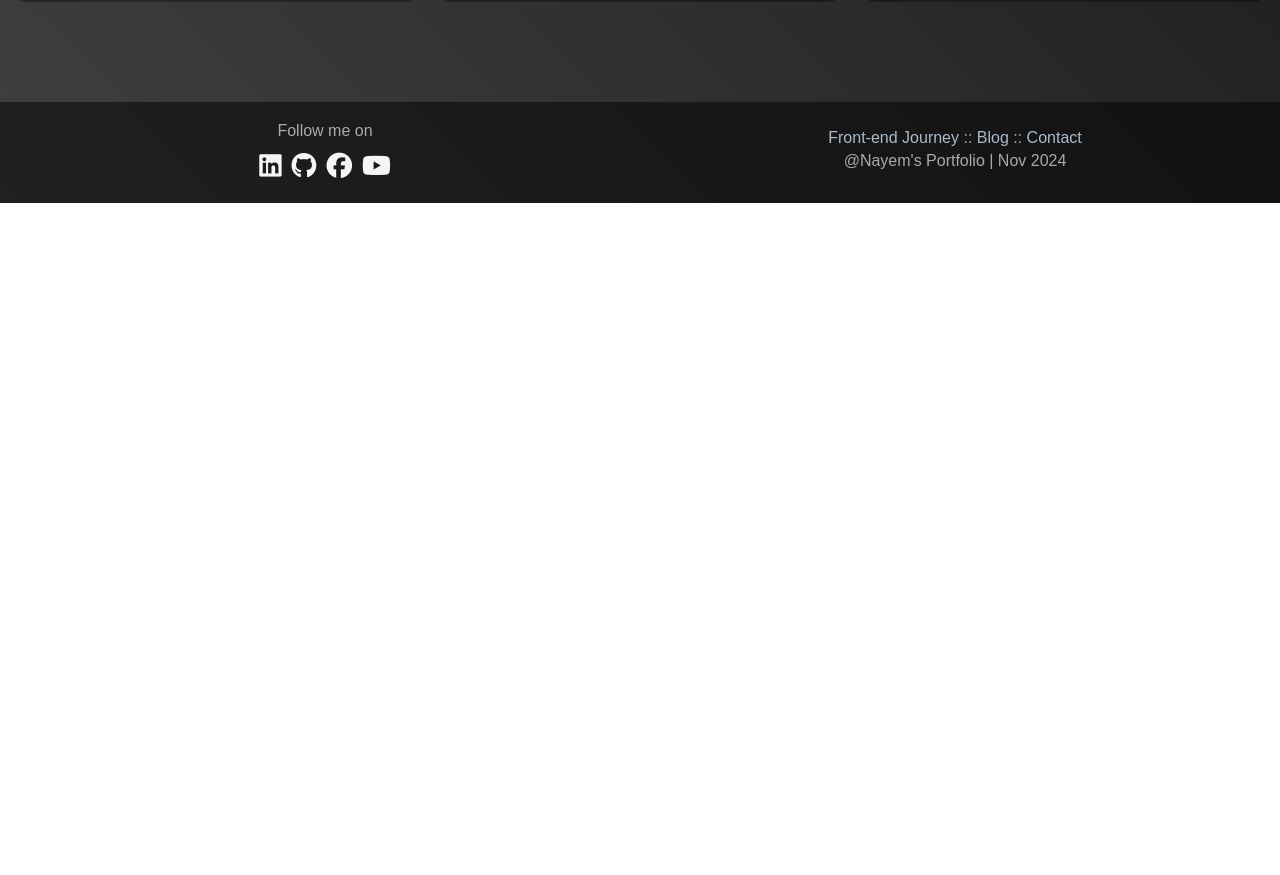
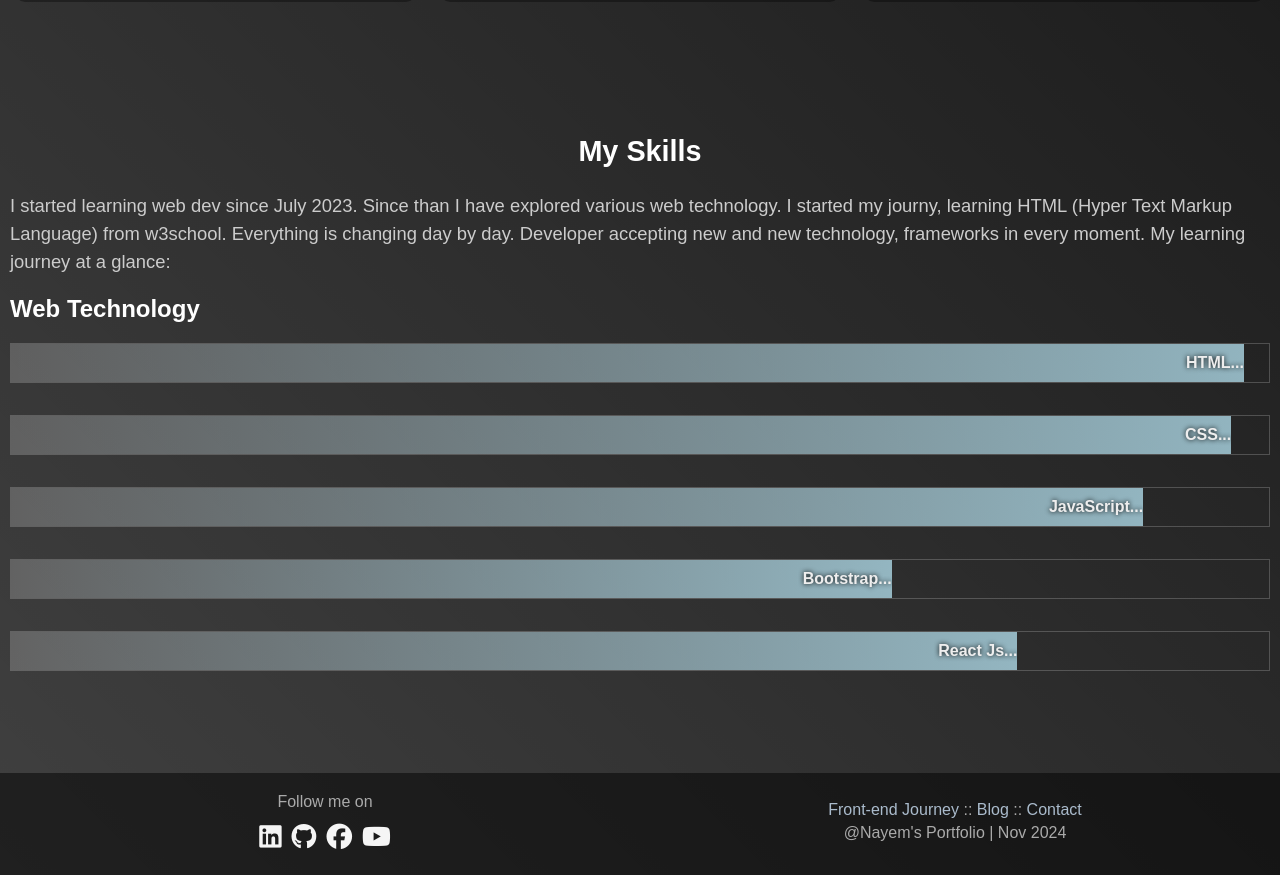
Before and after one commit to nayem-ahmedz/nayem-ahmed, a React (Create React App) app: page / in a window 1280 px wide. Shown: the part 997-1872 px from the top of the page. Before the commit the page ends 1200 px from the top, so only its background shows below. Built offline with nearby package versions, Linux system fonts and the light colour scheme.

Commit message:
Added Skills section, installed react-intersection-observer to manage viewport (animate on view)

```diff
--- a/package.json
+++ b/package.json
@@ -8,6 +8,7 @@
     "@testing-library/user-event": "^14.5.2",
     "react": "^18.3.1",
     "react-dom": "^18.3.1",
+    "react-intersection-observer": "^9.13.1",
     "react-scripts": "^5.0.1",
     "web-vitals": "^4.2.4"
   },
--- a/src/App.css
+++ b/src/App.css
@@ -11,7 +11,7 @@ header, footer{
     flex-shrink: 0;
 }
 main{
-    flex-grow: 1;
+    flex-grow: 1; margin-bottom: 60px;
 }
 .wrapper{
     max-width: 1400px; margin: auto; padding-left: 10px; padding-right: 10px;
--- a/src/App.js
+++ b/src/App.js
@@ -11,7 +11,7 @@ import Contact from './pages/Contact';
 import Projects from './pages/Projects';
 import NoPage from './pages/NoPage';
 import ScrollTo from './comps/ScrollTo';
-//import Skills from './comps/Skills';
+import Skills from './comps/Skills';
 
 function App() {
   return (
@@ -27,7 +27,7 @@ function App() {
         <Route path='*' element={<NoPage />} />
       </Routes>
       <Services />
-      {/* <Skills /> */}
+      <Skills />
       </main>
       <Footer />
     </BrowserRouter>
--- a/src/assets/skills.css
+++ b/src/assets/skills.css
@@ -1,9 +1,15 @@
+.skill-texts{
+    color: #ccc;
+}
 .skills-section{
     color: white; padding: 10px;
 }
+.tech-boxs{
+    margin-bottom: 2rem;
+}
 .box-outer{
-    width: 100%; height: 40px; border: 1px solid #eee;
+    width: 100%; height: 40px; border: 1px solid rgba(255,255,255,0.2);
 }
 .box-inner{
-    width: 1%; height: 100%; background-color: #aaa;
+    width: 1%; height: 100%; background-image: linear-gradient(to right, rgba(255,255,255,0.2), rgba(173, 216, 230, 0.8)); line-height: 2.4; color: #eee; text-shadow: 0 0 5px black; overflow: hidden; transition: width 2s ease-in; text-align: right; font-weight: 600;
 }
--- a/src/comps/Skills.js
+++ b/src/comps/Skills.js
@@ -1,29 +1,33 @@
 import React from 'react';
+import { useInView } from 'react-intersection-observer';
 import '../assets/skills.css';
 
 function Skills(){
+    const [ref, inView] = useInView({
+        threshold: 0.5, // Trigger when 50% visible
+        triggerOnce: true, // Only trigger once
+    });
     const techName = [
         {id: 1, name: 'HTML', score: '98%'},
         {id: 2, name: 'CSS', score: '97%'},
         {id: 3, name: 'JavaScript', score: '90%'},
         {id: 4, name: 'Bootstrap', score: '70%'},
-        {id: 5, name: 'React Js', score: '85%'}
+        {id: 5, name: 'React Js', score: '80%'}
     ];
     return(
-        <section className='skills-section wrapper'>
+        <section ref={ref} className='skills-section wrapper'>
             <h2 className='fs-h2 text-center'>My Skills</h2>
-            <p>
-                I started learning web dev since July 2023. Since than I have explored various web technology. I started my journy, learning HTML (Hyper Text Markup Language) from w3school. Everything is changing in day by day. Developer accepting new and new technology, frameworks in every moment. My learning curve is shared below
+            <p className='text-readable skill-texts'>
+                I started learning web dev since July 2023. Since than I have explored various web technology. I started my journy, learning HTML (Hyper Text Markup Language) from w3school. Everything is changing day by day. Developer accepting new and new technology, frameworks in every moment. My learning journey at a glance:
             </p>
             <article>
-                <h2>Web technology</h2>
+                <h2>Web Technology</h2>
                 {
                     techName.map((tech) => {
                         return(
                             <div className='tech-boxs' key={tech.id}>
-                                <h3>{tech.name}</h3>
                                 <div className='box-outer'>
-                                    <div className='box-inner' style={{width: tech.score}}></div>
+                                    <div className='box-inner' style={{ width: inView ? tech.score : '0%' }}> { inView && `${tech.name}...` } </div>
                                 </div>
                             </div>
                         );
```
Also changed, not shown: 1 other file (tests, documents, lock files or other folders).
